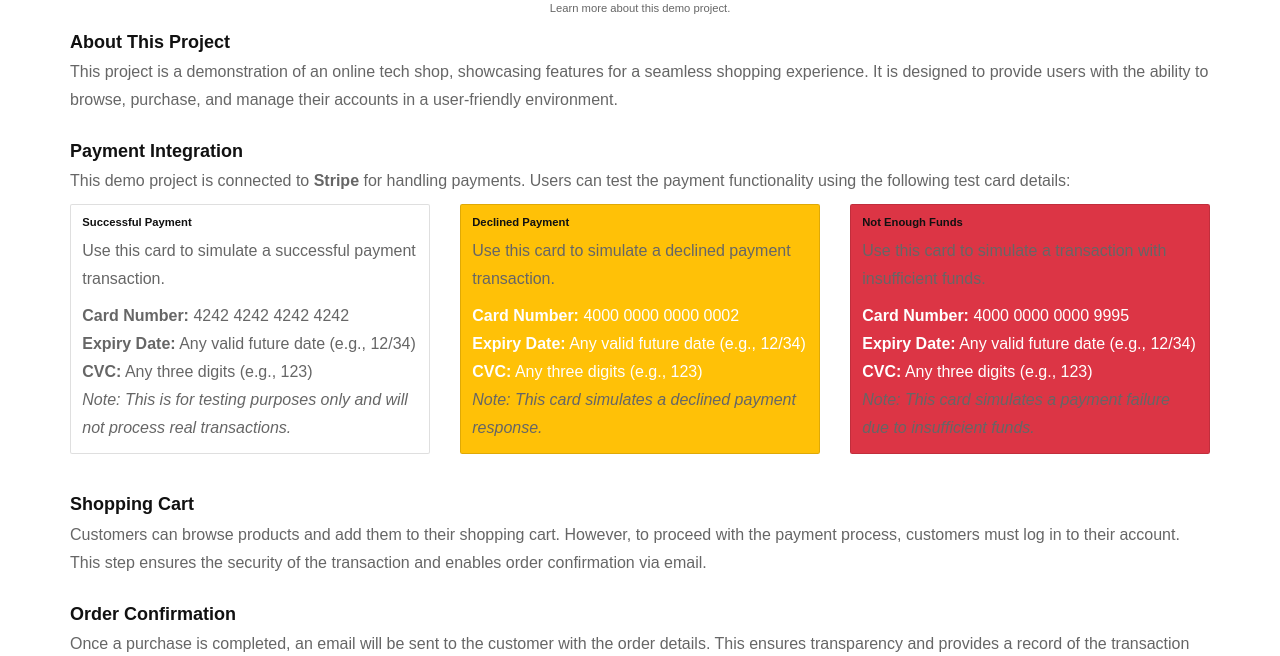
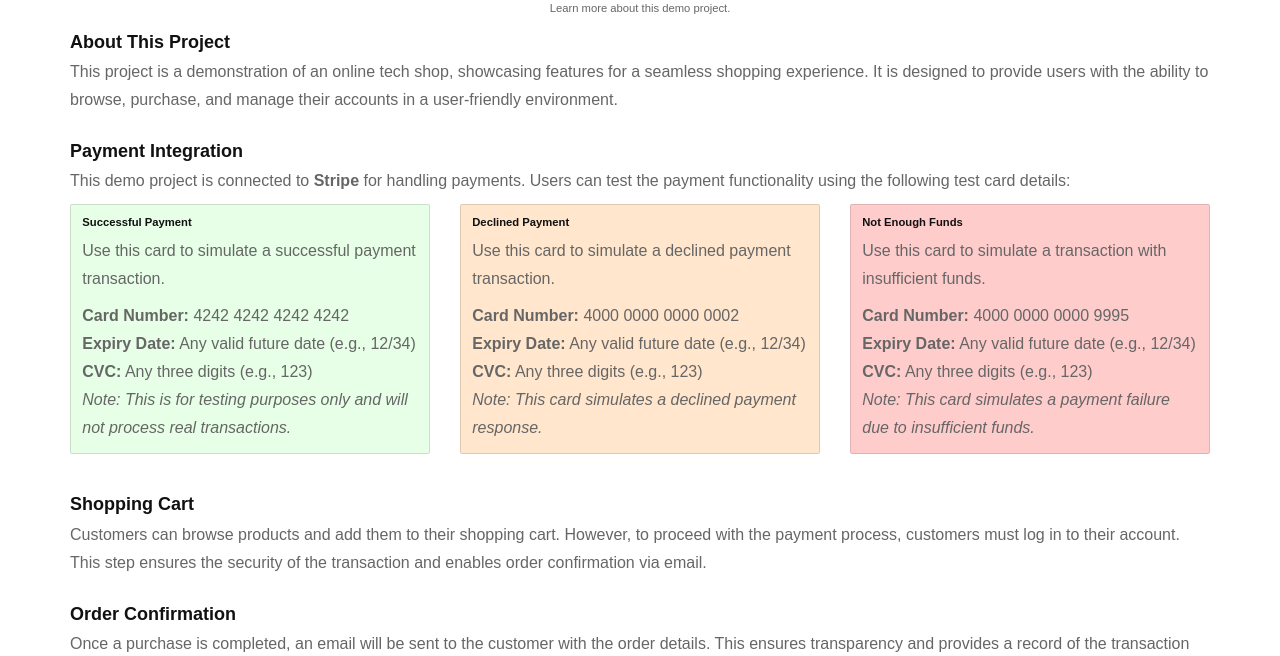
Before and after one commit to a1364t/onlineshop, a Django app: template pages/templates/pages/aboutus.html in a window 1280 px wide. Shown: the part 173-829 px from the top of the page. Run offline with Django 4.2, Linux system fonts and the light colour scheme; the template is opened without the code that fills it, so the values that code supplies are empty; parts of the project's set-up code (start-up, migrations or seed data) failed here and were passed over; some libraries are stand-ins or nearby versions; some web fonts are replaced.

Commit message:
about, email

```diff
--- a/pages/templates/pages/aboutus.html
+++ b/pages/templates/pages/aboutus.html
@@ -26,7 +26,7 @@ About Us - Tech Shop
         <div class="row">
             <!-- Successful Payment Card -->
             <div class="col-md-4 mb-4">
-                <div class="card">
+                <div class="card" style="background-color: #e6ffe6;">
                     <div class="card-body">
                         <h5 class="card-title">Successful Payment</h5>
                         <p class="card-text">Use this card to simulate a successful payment transaction.</p>
@@ -42,7 +42,7 @@ About Us - Tech Shop
 
             <!-- Declined Payment Card -->
             <div class="col-md-4 mb-4">
-                <div class="card bg-warning text-white">
+                <div class="card" style="background-color: #ffe6cc;">
                     <div class="card-body">
                         <h5 class="card-title">Declined Payment</h5>
                         <p class="card-text">Use this card to simulate a declined payment transaction.</p>
@@ -58,7 +58,7 @@ About Us - Tech Shop
 
             <!-- Not Enough Funds Card -->
             <div class="col-md-4 mb-4">
-                <div class="card bg-danger text-white">
+                <div class="card" style="background-color: #ffcccc;">
                     <div class="card-body">
                         <h5 class="card-title">Not Enough Funds</h5>
                         <p class="card-text">Use this card to simulate a transaction with insufficient funds.</p>
--- a/payment/templates/payment/email_order_confirmation.html
+++ b/payment/templates/payment/email_order_confirmation.html
@@ -20,6 +20,6 @@
 
     <p>If you have any questions, feel free to contact us.</p>
     <p>Best regards,</p>
-    <p>The Team</p>
+    <p>The Tech Shop</p>
 </body>
 </html>
--- a/templates/account/email/email_confirmation_message.txt
+++ b/templates/account/email/email_confirmation_message.txt
@@ -11,7 +11,7 @@ Please clock on this link to activate your account.
 {{ activate_url }}
 
 Best regards,
-The Team
+The Tech Shop
 
 {% endblocktrans %}
 {% endautoescape %}
```
Also changed, not shown: media/profile_pics/IMG_6410.JPG (added), static/css/_base.css (line endings or trailing spaces).
